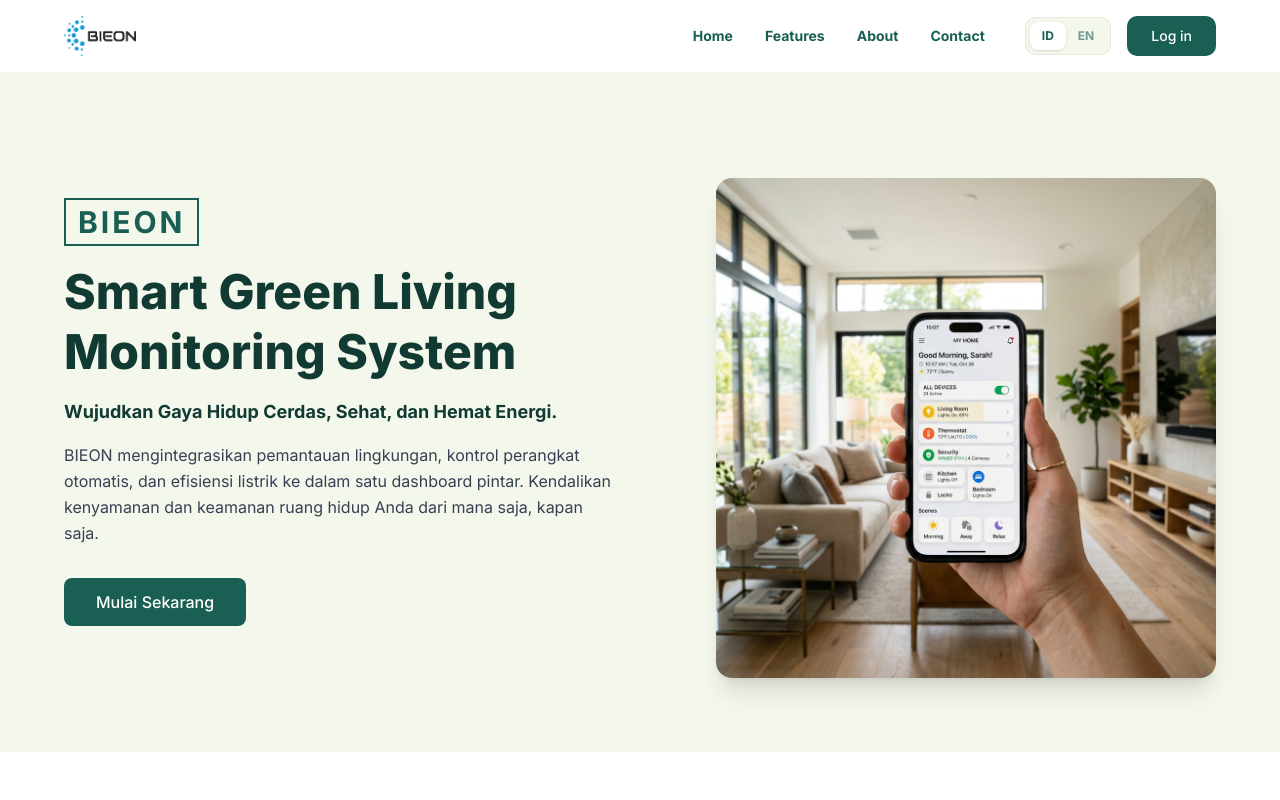
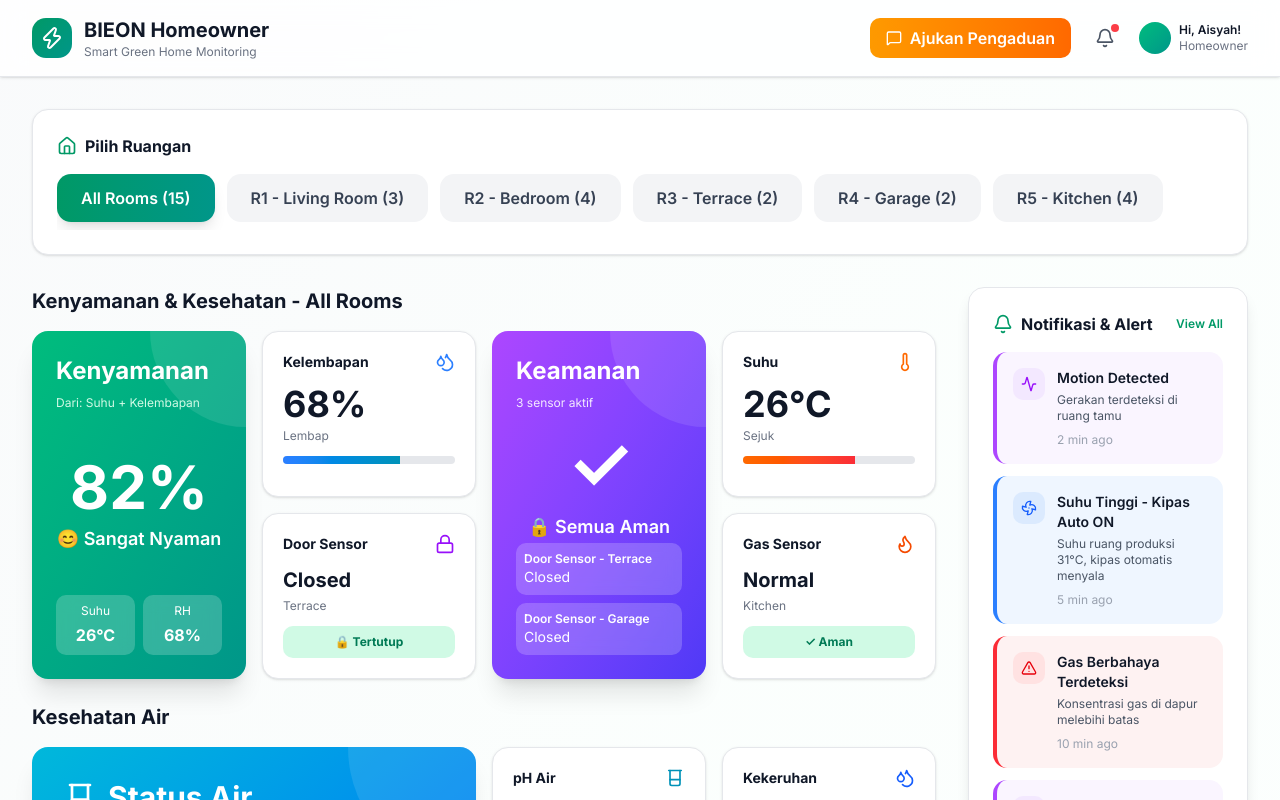
Before and after one commit to aisyahphrr/bieon, a React (Vite) app in the folder apps/frontend/: page / in a window 1280 px wide. Shown: the top 800 px of the page. Built offline with nearby package versions, Linux system fonts and the light colour scheme.

Commit message:
asri general page

```diff
--- a/apps/frontend/src/App.jsx
+++ b/apps/frontend/src/App.jsx
@@ -6,7 +6,7 @@ import Setup from './features/general-page/setup';
 import { HomeownerDashboard } from './features/dashboard/HomeownerDashboard';
 
 function App() {
-  const [currentPage, setCurrentPage] = useState('landing');
+  const [currentPage, setCurrentPage] = useState('dashboard');
 
   return (
     <>
```
